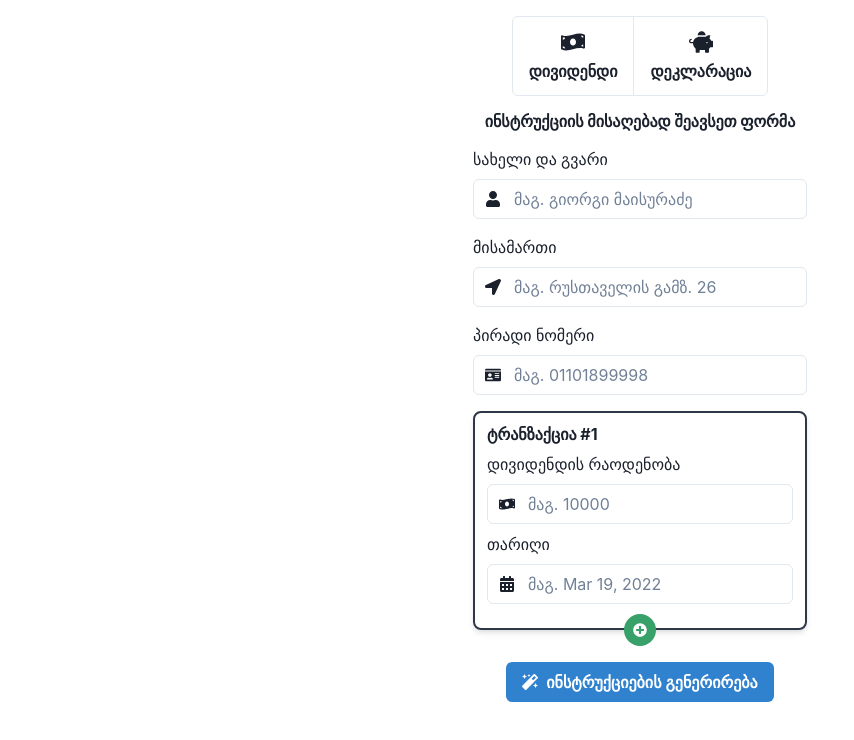
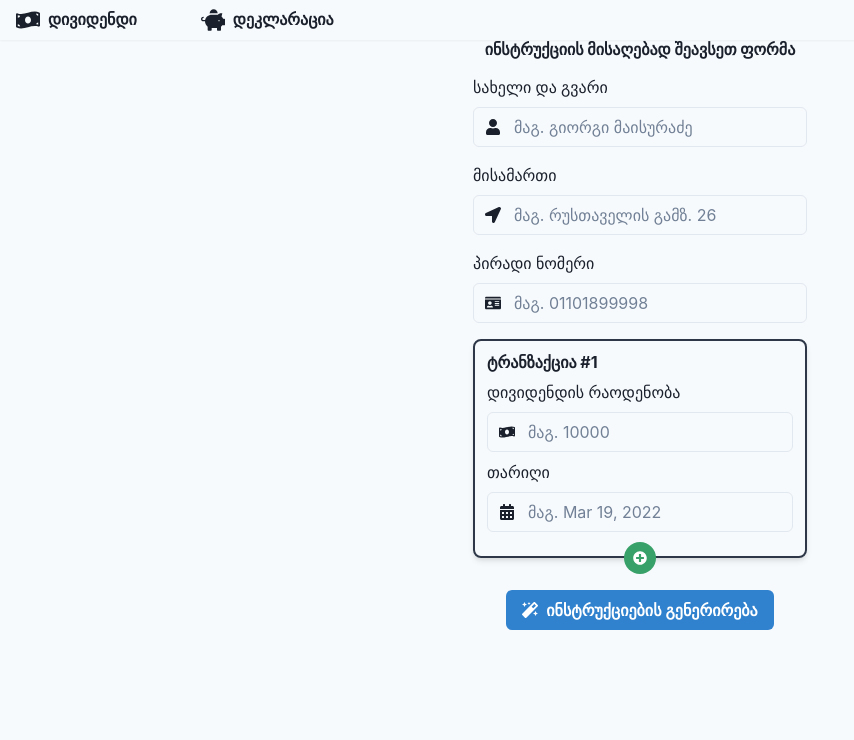
Before and after one commit to VirtualZoneTools/virtual-person-taxes, a React (Create React App) app: page / in a window 1280 px wide. Shown: the top 740 px of the page, without its empty margins (0-854 px from the left). Built offline with nearby package versions, Linux system fonts and the light colour scheme.

Commit message:
progress

```diff
--- a/public/index.html
+++ b/public/index.html
@@ -25,7 +25,6 @@
 
 <body>
   <noscript>You need to enable JavaScript to run this app.</noscript>
-  <div id="root"></div>
   <!--
       This HTML file is a template.
       If you open it directly in the browser, you will see an empty page.
--- a/src/App.tsx
+++ b/src/App.tsx
@@ -1,5 +1,5 @@
-import React, { useState } from 'react'
-import { Box, Button, Container, Heading, Icon, Stack, VStack } from '@chakra-ui/react'
+import { FC, useState } from 'react'
+import { Button, Container, Heading, Icon, Stack, VStack } from '@chakra-ui/react'
 import { FaEdit } from 'react-icons/fa'
 
 import TaxForm from './TaxForm'
@@ -13,7 +13,7 @@ export interface FormState {
   transactions: Array<any>
 }
 
-const App: React.FC = () => {
+const App: FC = () => {
   const [formState, setFormState] = useState<FormState>()
   const [isEditing, setEditing] = useState(false)
 
@@ -27,7 +27,7 @@ const App: React.FC = () => {
   }
 
   return (
-    <Box minHeight="100vh" padding="4">
+    <>
       {!isEditing && formState ? (
         <Container
           as={Stack}
@@ -35,7 +35,7 @@ const App: React.FC = () => {
           spacing="4"
           borderWidth="2px"
           borderColor="gray.400"
-          boxShadow="lg"
+          Shadow="lg"
           borderRadius="lg"
           py={4}
           px={12}
@@ -56,17 +56,19 @@ const App: React.FC = () => {
           <Preview data={formState} />
         </Container>
       ) : (
-        <Container as={VStack} maxW="container.sm" spacing="4">
+        <>
           <Navigation />
 
-          <Heading as="h2" size="sm">
-            ინსტრუქციის მისაღებად შეავსეთ ფორმა
-          </Heading>
+          <Container as={VStack} maxW="container.sm" spacing="4">
+            <Heading as="h2" size="sm">
+              ინსტრუქციის მისაღებად შეავსეთ ფორმა
+            </Heading>
 
-          <TaxForm data={formState} onSubmit={handleSubmit} />
-        </Container>
+            <TaxForm data={formState} onSubmit={handleSubmit} />
+          </Container>
+        </>
       )}
-    </Box>
+    </>
   )
 }
 
--- a/src/Navigation.tsx
+++ b/src/Navigation.tsx
@@ -1,24 +1,19 @@
-import React from 'react'
-import { Icon, Button, VStack, Text, ButtonGroup } from '@chakra-ui/react'
-import { FaPiggyBank, FaMoneyBillWave } from 'react-icons/fa'
+import { FC } from 'react'
+import { Box, Button, ButtonGroup, Flex, HStack, Icon, useColorModeValue } from '@chakra-ui/react'
+import { FaMoneyBillWave, FaPiggyBank } from 'react-icons/fa'
 
-const Navigation: React.FC = () => {
+export const Navigation: FC = () => {
   return (
-    <ButtonGroup isAttached variant="outline">
-      <Button height="20">
-        <VStack>
-          <Icon as={FaMoneyBillWave} w={6} h={6} />
-          <Text>დივიდენდი</Text>
-        </VStack>
-      </Button>
-
-      <Button height="20">
-        <VStack>
-          <Icon as={FaPiggyBank} w={6} h={6} />
-          <Text>დეკლარაცია</Text>
-        </VStack>
-      </Button>
-    </ButtonGroup>
+    <Box as="nav" bg="bg-surface" boxShadow={useColorModeValue('sm', 'sm-dark')}>
+      <HStack spacing="10" justify="space-between">
+        <Flex justify="space-between" flex="1">
+          <ButtonGroup variant="ghost" spacing="8">
+            <Button leftIcon={<Icon as={FaMoneyBillWave} w={6} h={6} />}>დივიდენდი</Button>
+            <Button leftIcon={<Icon as={FaPiggyBank} w={6} h={6} />}>დეკლარაცია</Button>
+          </ButtonGroup>
+        </Flex>
+      </HStack>
+    </Box>
   )
 }
 
--- a/src/Preview/index.tsx
+++ b/src/Preview/index.tsx
@@ -1,7 +1,7 @@
-import { Heading, Input, OrderedList, UnorderedList, Text, Link } from '@chakra-ui/react'
-import React from 'react'
+import { FC } from 'react'
 import ReactMarkdown from 'react-markdown'
 import rehypeRaw from 'rehype-raw'
+import { Heading, Input, OrderedList, UnorderedList, Text, Link } from '@chakra-ui/react'
 
 import { FormState } from '../App'
 import generateStepsMD from '../generator'
@@ -10,7 +10,7 @@ interface MarkdownPreviewProps {
   data: FormState
 }
 
-const MarkdownPreview: React.FC<MarkdownPreviewProps> = ({ data }) => {
+const MarkdownPreview: FC<MarkdownPreviewProps> = ({ data }) => {
   return (
     <ReactMarkdown
       components={{
--- a/src/TaxForm/Transaction.tsx
+++ b/src/TaxForm/Transaction.tsx
@@ -1,4 +1,4 @@
-import React from 'react'
+import { FC } from 'react'
 
 import { UseFormRegister, UseFormSetValue } from 'react-hook-form'
 import { DayPicker } from 'react-day-picker'
@@ -39,7 +39,7 @@ interface TransactionProps {
   setValue: UseFormSetValue<FormState>
 }
 
-const Transaction: React.FC<TransactionProps> = ({
+const Transaction: FC<TransactionProps> = ({
   index,
   isOnly,
   isLast,
--- a/src/TaxForm/index.tsx
+++ b/src/TaxForm/index.tsx
@@ -1,4 +1,4 @@
-import React from 'react'
+import { FC } from 'react'
 import {
   Box,
   Button,
@@ -63,7 +63,7 @@ interface TaxFormProps {
   onSubmit: (data: any) => void
 }
 
-const TaxForm: React.FC<TaxFormProps> = ({ data, onSubmit }) => {
+const TaxForm: FC<TaxFormProps> = ({ data, onSubmit }) => {
   const {
     control,
     register,
--- a/src/index.tsx
+++ b/src/index.tsx
@@ -1,4 +1,3 @@
-import React from 'react'
 import ReactDOM from 'react-dom'
 import { ChakraProvider } from '@chakra-ui/react'
 
@@ -9,5 +8,5 @@ ReactDOM.render(
   <ChakraProvider theme={theme}>
     <App />
   </ChakraProvider>,
-  document.getElementById('root'),
+  document.querySelector('body'),
 )
--- /dev/null
+++ b/src/theme.ts
@@ -0,0 +1,19 @@
+import { extendTheme, type ThemeConfig } from '@chakra-ui/react'
+
+const config: ThemeConfig = {
+  initialColorMode: 'light',
+  useSystemColorMode: true,
+}
+
+const theme = extendTheme({
+  styles: {
+    global: {
+      'html, body': {
+        backgroundColor: 'gray.50',
+      },
+    },
+  },
+  config,
+})
+
+export default theme
--- a/src/theme.tsx
+++ /dev/null
@@ -1,19 +0,0 @@
-import { extendTheme, type ThemeConfig, type ComponentStyleConfig } from '@chakra-ui/react'
-
-const Icon: ComponentStyleConfig = {
-  baseStyle: {
-    color: 'green',
-  },
-}
-
-const config: ThemeConfig = {
-  initialColorMode: 'light',
-  useSystemColorMode: true,
-}
-
-const theme = extendTheme({
-  config,
-  Icon,
-})
-
-export default theme
```
